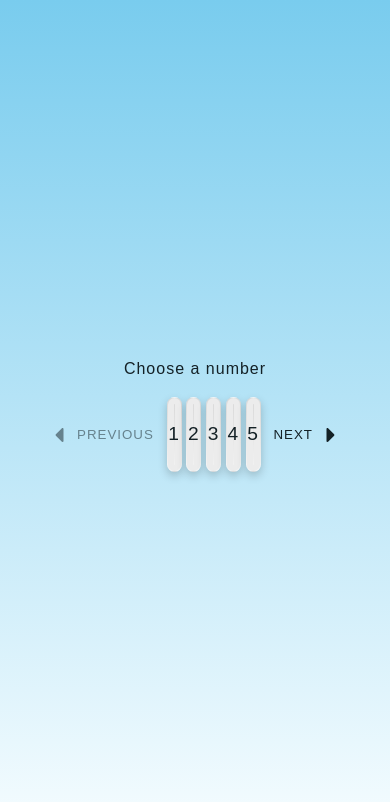
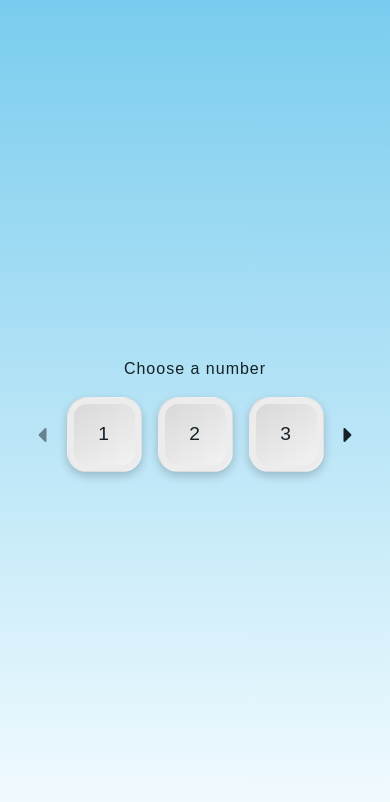
Before and after one commit to skoodath/play-learn, a React (Vite) app: page / in a window 390 px wide. Shown: the top 802 px of the page. Built offline with nearby package versions, Linux system fonts and the light colour scheme; a web font is replaced by a local one.

Commit message:
mobile responsiveness

```diff
--- a/src/components/interactions/SelectNumber.tsx
+++ b/src/components/interactions/SelectNumber.tsx
@@ -9,7 +9,18 @@ type Props = {
 const standardMultiples = Array.from(Array(51).keys()).slice(1);
 
 const SelectNumber = ({ setSelectedNumber, setNumberSelected }: Props) => {
-  const [numberList, setNumberList] = useState([1, 2, 3, 4, 5]);
+  const [numberList, setNumberList] = useState<number[]>([1, 2, 3, 4, 5]);
+  const [viewPort, setViewPort] = useState(0);
+
+  useEffect(() => {
+    setViewPort(document.documentElement.clientWidth || window.innerWidth);
+    if (viewPort < 768) {
+      setNumberList([1, 2, 3]);
+    } else {
+      setNumberList([1, 2, 3, 4, 5]);
+    }
+    setNumberList;
+  }, []);
 
   const disablePrevious = numberList[0] === 1;
   const disableNext = numberList[numberList.length - 1] === 50;
@@ -43,8 +54,9 @@ const SelectNumber = ({ setSelectedNumber, setNumberSelected }: Props) => {
         disabled={disablePrevious}
         data-name="prev"
       >
-        <FaCaretLeft /> <span>Previous</span>
+        <FaCaretLeft /> {viewPort > 768 && <span>Previous</span>}
       </button>
+      <div style={{ display: "flex", gap: "1rem" }}>
         {numberList.map((number) => (
           <div
             key={number}
@@ -54,6 +66,7 @@ const SelectNumber = ({ setSelectedNumber, setNumberSelected }: Props) => {
             {number}
           </div>
         ))}
+      </div>
       <button
         className={
           disableNext
@@ -66,7 +79,7 @@ const SelectNumber = ({ setSelectedNumber, setNumberSelected }: Props) => {
         disabled={disableNext}
         data-name="next"
       >
-        <span>Next</span> <FaCaretRight />
+        {viewPort > 768 && <span>Next</span>} <FaCaretRight />
       </button>
     </div>
   );
```
Lines whose indentation alone changed are shown as unchanged.
